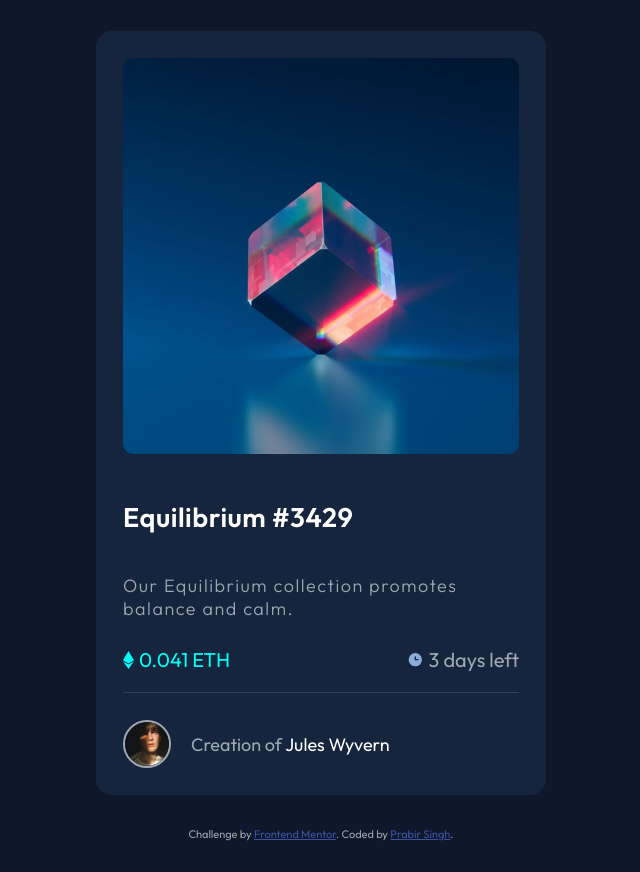
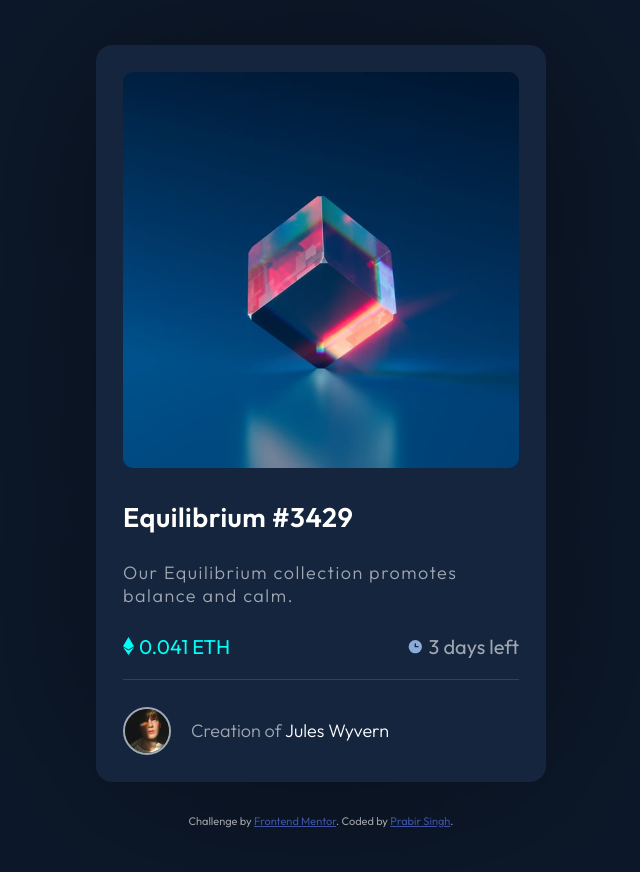
Before and after one commit to prabirshub/nft-preview-card-component-main, a plain HTML site: page index.html in a window 1280 px wide. Shown: the whole page, without its empty margins (319-959 px from the left). Drawn offline with Linux system fonts and the light colour scheme.

Commit message:
final changes before submission

```diff
--- a/style.css
+++ b/style.css
@@ -46,6 +46,7 @@ body {
   background: var(--card-bg);
   border-radius: 1rem;
   margin-bottom: 2rem;
+  box-shadow: 1px 5px 200px rgba(0, 0, 0, 0.5);
 }
 
 .card .main-img {
@@ -77,7 +78,7 @@ body {
 }
 .card-title {
   color: var(--white);
-  margin: 1.5em 0;
+  margin: 1em 0;
   letter-spacing: 0.5px;
   transition: all 0.3s;
 }
@@ -114,6 +115,7 @@ body {
   justify-content: flex-start;
   align-items: center;
   gap: 20px;
+  font-weight: 300;
 }
 .avtar img {
   width: 3rem;
```
